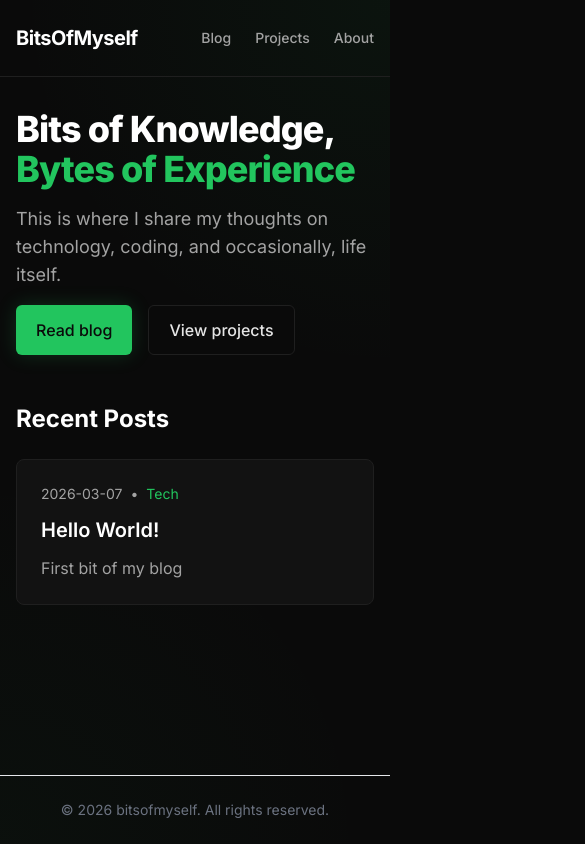
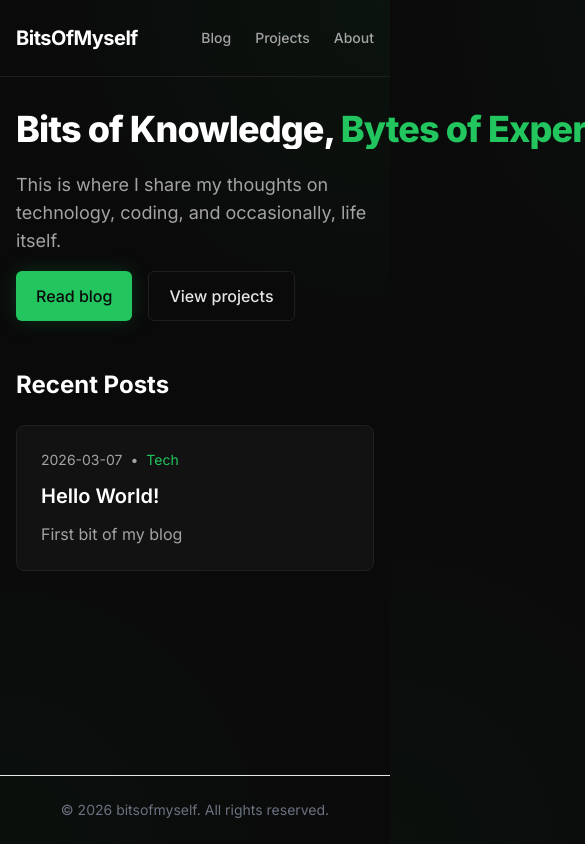
Before and after one commit to joeyoggie/bitsofmyself, a Next.js app: page / in a window 390 px wide. Shown: the top 844 px of the page, 585 px wide, since content can reach past the window. Built offline with nearby package versions, Linux system fonts and the light colour scheme.

Commit message:
feat: Add typing and fade-in-up animations to the home page hero section.

```diff
--- a/src/app/globals.css
+++ b/src/app/globals.css
@@ -17,3 +17,66 @@ body {
   min-height: 100vh;
   margin: 0;
 }
+
+@layer utilities {
+  .animate-fade-in-up {
+    animation: fadeInSlideUp 0.8s cubic-bezier(0.16, 1, 0.3, 1) forwards;
+    opacity: 0;
+  }
+
+  .delay-100 {
+    animation-delay: 100ms;
+  }
+
+  .delay-200 {
+    animation-delay: 200ms;
+  }
+
+  .delay-300 {
+    animation-delay: 300ms;
+  }
+
+  .animate-typing {
+    overflow: hidden;
+    white-space: nowrap;
+    border-right: 3px solid transparent;
+    animation:
+      typing 1.5s steps(40, end),
+      blink-caret .75s step-end infinite;
+    max-width: fit-content;
+  }
+}
+
+@keyframes fadeInSlideUp {
+  from {
+    opacity: 0;
+    transform: translateY(20px);
+  }
+
+  to {
+    opacity: 1;
+    transform: translateY(0);
+  }
+}
+
+@keyframes typing {
+  from {
+    width: 0
+  }
+
+  to {
+    width: 100%
+  }
+}
+
+@keyframes blink-caret {
+
+  from,
+  to {
+    border-color: transparent
+  }
+
+  50% {
+    border-color: rgb(var(--accent))
+  }
+}
--- a/src/app/page.tsx
+++ b/src/app/page.tsx
@@ -8,13 +8,15 @@ export default function Home() {
   return (
     <div className="space-y-12">
       <section className="space-y-4">
-        <h1 className="text-4xl font-extrabold tracking-tight sm:text-5xl md:text-6xl text-white">
-          Bits of Knowledge, <span className="text-brand-500">Bytes of Experience</span>
-        </h1>
-        <p className="text-lg text-dark-muted max-w-2xl">
+        <div className="inline-block overflow-hidden border-r-4 border-brand-500 animate-typing pr-2">
+          <h1 className="text-4xl font-extrabold tracking-tight sm:text-5xl md:text-6xl text-white">
+            Bits of Knowledge, <span className="text-brand-500">Bytes of Experience</span>
+          </h1>
+        </div>
+        <p className="text-lg text-dark-muted max-w-2xl animate-fade-in-up delay-100">
           This is where I share my thoughts on technology, coding, and occasionally, life itself.
         </p>
-        <div className="flex gap-4">
+        <div className="flex gap-4 animate-fade-in-up delay-200">
           <Link href="/blog" className="inline-flex items-center justify-center px-5 py-3 text-base font-medium rounded-md text-dark-bg bg-brand-500 hover:bg-brand-400 transition-all shadow-[0_0_20px_rgba(34,197,94,0.2)]">
             Read blog
           </Link>
```
